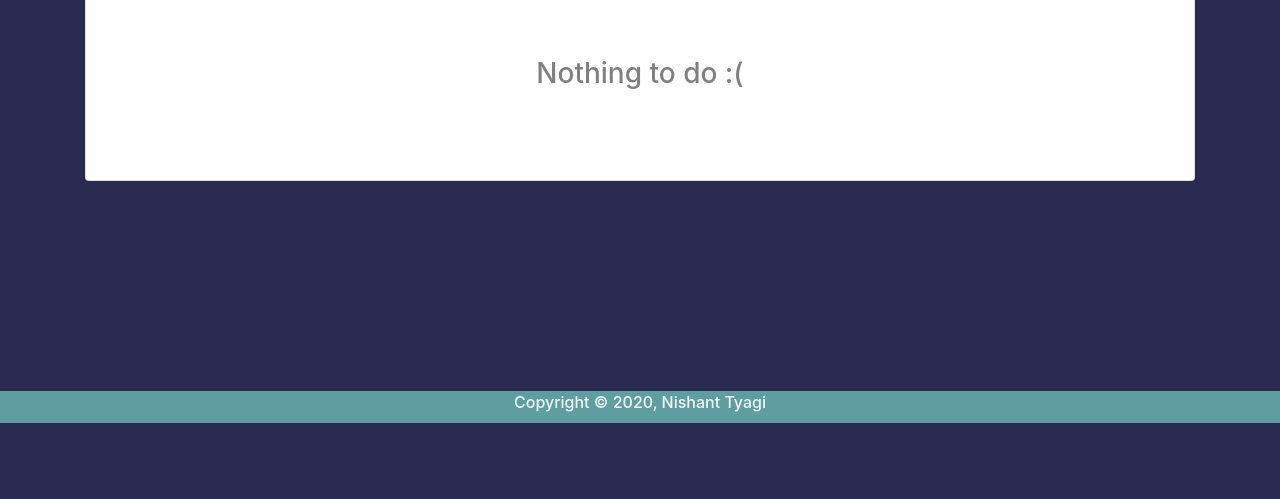
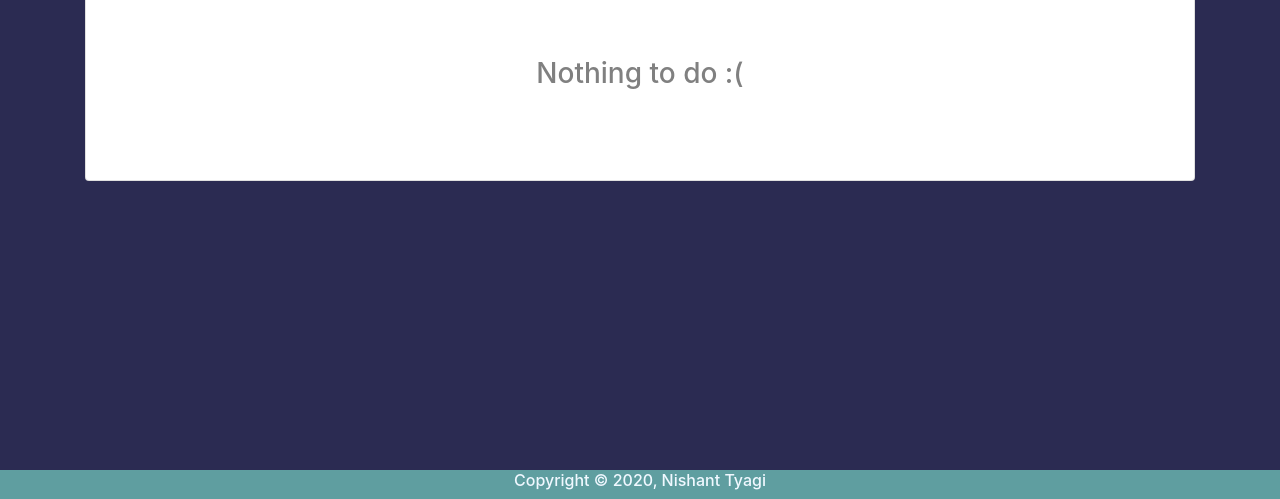
Before and after one commit to nishanttyagi18/TODO-list, a plain HTML site: page index.html in a window 1280 px wide. Shown: the part 301-800 px from the top of the page. Drawn offline with nearby package versions, Linux system fonts and the light colour scheme.

Commit message:
changed title and footer css

```diff
--- a/index.html
+++ b/index.html
@@ -3,7 +3,7 @@
 <head>
     <meta charset="UTF-8">
     <meta name="viewport" content="width=device-width, initial-scale=1.0">
-    <title>Document</title>
+    <title>To Do List</title>
     <link rel="stylesheet" href="https://stackpath.bootstrapcdn.com/bootstrap/4.5.0/css/bootstrap.min.css" integrity="sha384-9aIt2nRpC12Uk9gS9baDl411NQApFmC26EwAOH8WgZl5MYYxFfc+NcPb1dKGj7Sk" crossorigin="anonymous">
     <style>
         body{
@@ -23,9 +23,11 @@
             width: 100%;
             background-color: cadetblue;
             color: aliceblue;
-            padding: 2px;
+            padding: 1px;
             text-align: center;
-            margin-top: 210px;
+            position: fixed;
+            bottom: 0;
+
         }
 
 
```
